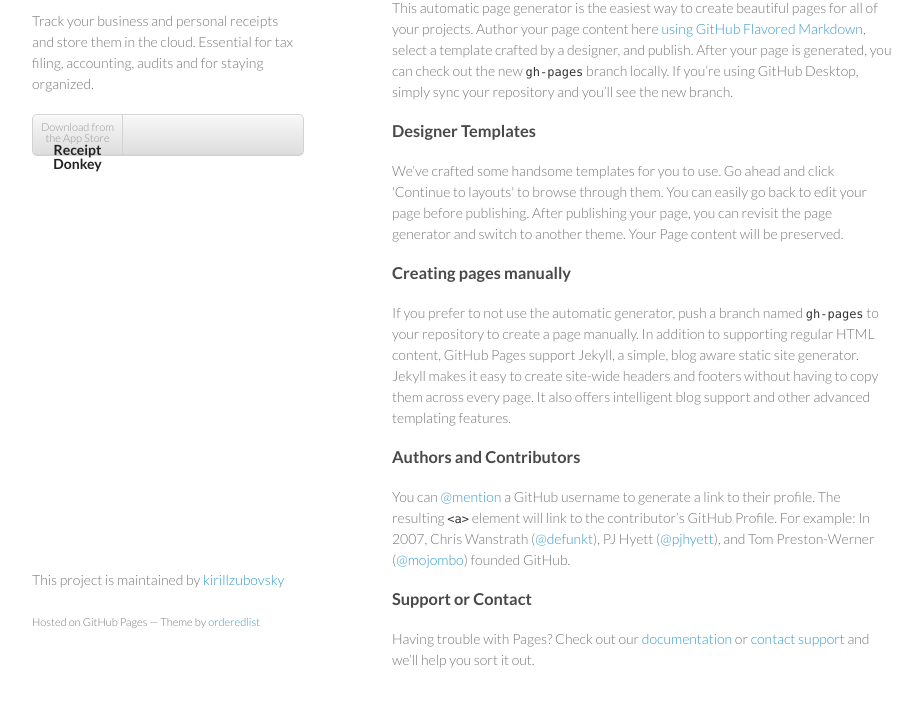
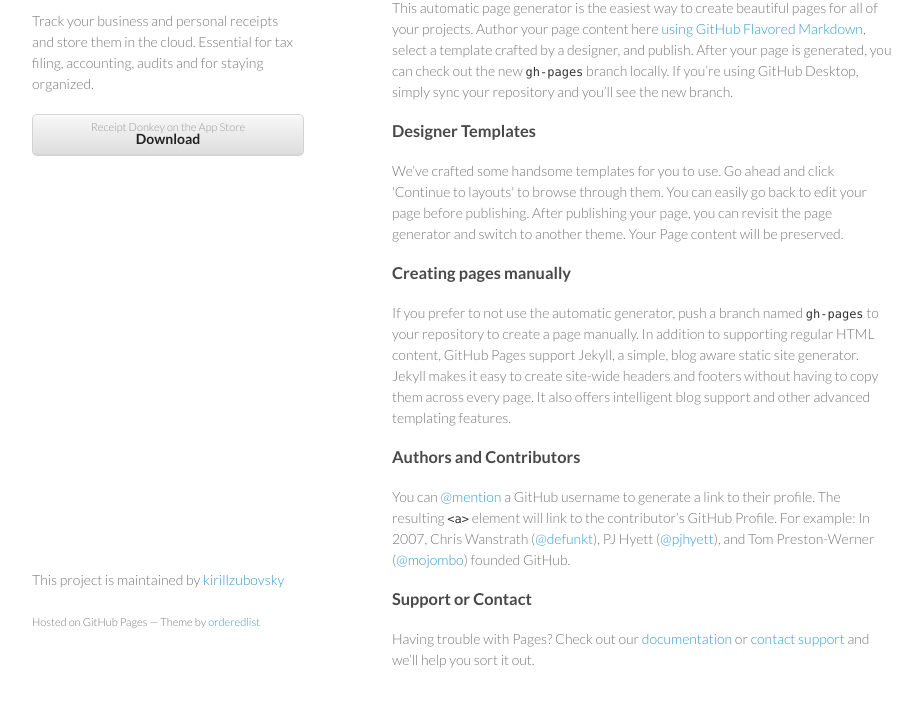
Before and after one commit to kirillzubovsky/receipt-donkey-web, a plain HTML site: page index.html in a window 1280 px wide. Shown: the part 99-806 px from the top of the page, without its empty margins (178-1100 px from the left). Drawn offline with Linux system fonts and the light colour scheme.

Commit message:
Prettier this way

```diff
--- a/index.html
+++ b/index.html
@@ -22,7 +22,7 @@
 
 
         <ul>
-          <li><a href="https://itunes.apple.com/app/1033314636">Download from the App Store<strong>Receipt Donkey</strong></a></li>
+          <a href="https://itunes.apple.com/app/1033314636">Receipt Donkey on the App Store<strong>Download</strong></a>
           <!--li><a href="https://github.com/kirillzubovsky/receipt-donkey-web/tarball/master">Download <strong>TAR Ball</strong></a></li-->
           <!--li><a href="https://github.com/kirillzubovsky/receipt-donkey-web">View On <strong>GitHub</strong></a></li-->
         </ul>
```
